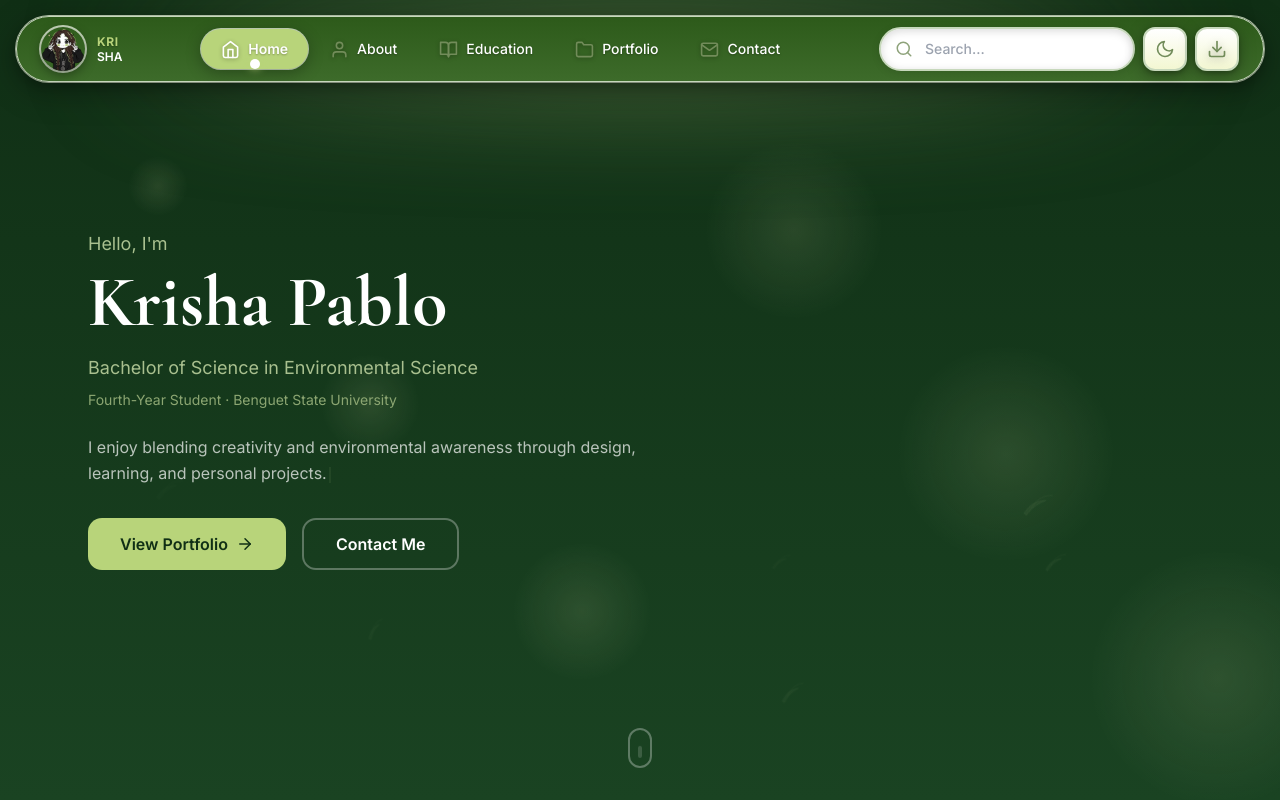
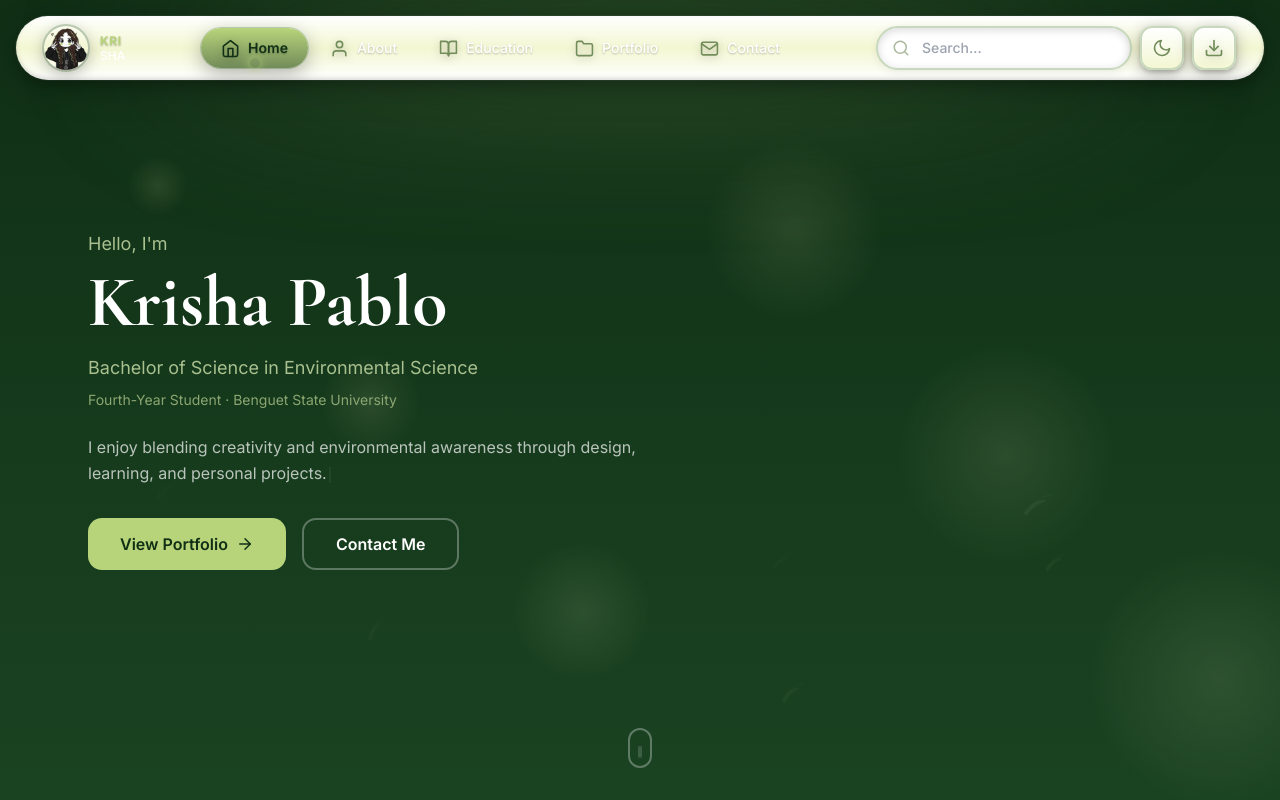
Before and after one commit to pablokrsh/Krisha-Online-Portfolio, a React (Vite) app: page / in a window 1280 px wide. Shown: the top 800 px of the page. Built offline with nearby package versions, Linux system fonts and the light colour scheme.

Commit message:
Navbar: darker green pill, better contrast, solid 3D buttons, glow behind pill, readable text/icons

```diff
--- a/src/components/Navbar.jsx
+++ b/src/components/Navbar.jsx
@@ -12,43 +12,41 @@ const navLinks = [
   { name: 'Contact', href: '/contact', icon: FiMail },
 ]
 
-const neoShadow = `
-  8px 8px 16px var(--neo-dark),
-  -8px -8px 16px var(--neo-light),
-  inset 4px 4px 8px var(--neo-light),
-  inset -4px -4px 8px var(--neo-dark)
-`
-
 const pillShadow = `
-  0 8px 32px rgba(0,0,0,0.35),
-  0 4px 12px rgba(0,0,0,0.2),
-  0 0 0 1px var(--border)
+  0 8px 32px rgba(0,0,0,0.25),
+  0 4px 12px rgba(0,0,0,0.18),
+  0 0 0 1px rgba(255,255,255,0.08)
 `
 
 const pillShadowHover = `
-  0 12px 40px rgba(0,0,0,0.4),
-  0 6px 16px rgba(0,0,0,0.25),
+  0 16px 48px rgba(0,0,0,0.35),
+  0 8px 24px rgba(0,0,0,0.22),
   0 0 0 1px var(--border)
 `
 
 const pillGlow = `
-  0 0 40px -4px var(--accent),
-  0 0 80px -12px var(--secondary)
+  0 0 60px -8px var(--accent),
+  0 0 100px -16px var(--secondary)
 `
 
 const buttonShadow = `
-  0 4px 16px rgba(0,0,0,0.35),
-  0 2px 4px rgba(0,0,0,0.2)
+  0 4px 16px rgba(0,0,0,0.3),
+  0 2px 4px rgba(0,0,0,0.18)
 `
 
 const buttonShadowHover = `
-  0 8px 24px rgba(0,0,0,0.4),
-  0 4px 8px rgba(0,0,0,0.25)
+  0 8px 24px rgba(0,0,0,0.35),
+  0 4px 8px rgba(0,0,0,0.2)
 `
 
 const buttonShadowPressed = `
-  0 2px 8px rgba(0,0,0,0.3),
-  inset 0 2px 4px rgba(0,0,0,0.2)
+  0 2px 8px rgba(0,0,0,0.25),
+  inset 0 2px 4px rgba(0,0,0,0.15)
+`
+
+const pillInnerShadow = `
+  inset 0 2px 4px rgba(255,255,255,0.15),
+  inset 0 -2px 4px rgba(0,0,0,0.15)
 `
 
 export default function Navbar() {
@@ -70,12 +68,12 @@ export default function Navbar() {
 
   return (
     <header className="fixed top-4 left-1/2 -translate-x-1/2 z-50 w-full px-4 transition-all duration-300">
-      {/* Glow behind pill - contained behind */}
+      {/* Subtle glow behind pill - lighter */}
       <div
-        className="absolute top-1/2 left-1/2 -translate-x-1/2 -translate-y-1/2 w-[90%] h-[140%] rounded-[4rem] pointer-events-none -z-10 opacity-60 transition-all duration-500"
+        className="absolute top-1/2 left-1/2 -translate-x-1/2 -translate-y-1/2 w-[90%] h-[140%] rounded-[4rem] pointer-events-none -z-10 opacity-40 transition-all duration-700"
         style={{
           background: 'radial-gradient(ellipse at center, var(--accent) 0%, var(--secondary) 50%, transparent 70%)',
-          filter: 'blur(60px)',
+          filter: 'blur(80px)',
         }}
       />
 
@@ -84,15 +82,25 @@ export default function Navbar() {
         aria-label="Main navigation"
         className="relative mx-auto flex items-center justify-between gap-4 rounded-[3rem] transition-all duration-500"
         style={{
-          background: 'var(--navbar-bg)',
+          background: 'linear-gradient(180deg, var(--surface) 0%, var(--surface-secondary) 50%, var(--surface) 100%)',
           backdropFilter: 'blur(20px)',
-          border: '1px solid var(--border)',
+          border: 'none',
           boxShadow: pillShadow,
-          padding: '0.625rem 1.5rem',
-          maxWidth: '1300px',
+          padding: '0.625rem 1.75rem',
+          maxWidth: '1400px',
           transform: 'translateZ(0)',
+          transformStyle: 'preserve-3d',
+          perspective: '1000px',
         }}
+        onMouseEnter={(e) => e.currentTarget.style.boxShadow = pillShadowHover}
+        onMouseLeave={(e) => e.currentTarget.style.boxShadow = pillShadow}
       >
+        {/* Inner 3D depth */}
+        <div
+          className="absolute inset-0 rounded-[3rem] pointer-events-none"
+          style={{ boxShadow: pillInnerShadow }}
+        />
+
         {/* Left: User Avatar */}
         <div className="flex items-center gap-3">
           <Link to="/" aria-label="Krisha Pablo - Home" className="relative flex-shrink-0">
@@ -103,7 +111,7 @@ export default function Navbar() {
               style={{
                 ringColor: 'var(--accent)',
                 objectFit: 'cover',
-                boxShadow: '0 4px 12px rgba(0,0,0,0.4), 0 0 0 2px var(--border)',
+                boxShadow: '0 4px 16px rgba(0,0,0,0.3), 0 0 0 2px var(--border)',
               }}
             />
             <span className="absolute inset-0 rounded-full transition-all duration-300" style={{
@@ -113,8 +121,8 @@ export default function Navbar() {
           </Link>
 
           <Link to="/" className="hidden sm:flex flex-col items-start leading-tight transition-colors duration-300" aria-label="Krisha Pablo - Home">
-            <span style={{ color: 'var(--accent)', fontSize: '0.75rem', fontWeight: 700, letterSpacing: '0.05em', textShadow: '0 1px 2px rgba(0,0,0,0.3)' }}>KRI</span>
-            <span style={{ color: 'var(--navbar-text)', fontSize: '0.75rem', fontWeight: 600 }}>SHA</span>
+            <span style={{ color: 'var(--accent)', fontSize: '0.75rem', fontWeight: '700', letterSpacing: '0.05em', textShadow: '0 1px 2px rgba(0,0,0,0.3)' }}>KRI</span>
+            <span style={{ color: 'var(--navbar-text)', fontSize: '0.75rem', fontWeight: '500' }}>SHA</span>
           </Link>
         </div>
 
@@ -130,24 +138,25 @@ export default function Navbar() {
                 aria-current={active ? 'page' : undefined}
                 className="relative flex items-center gap-2 px-5 py-2.5 rounded-[1.5rem] transition-all duration-300 group"
                 style={{
-                  color: active ? '#FFFFFF' : 'var(--navbar-text)',
-                  background: active ? 'var(--accent)' : 'transparent',
+                  color: active ? 'var(--text-white)' : 'var(--navbar-text)',
+                  background: active ? 'linear-gradient(180deg, var(--accent) 0%, var(--secondary) 100%)' : 'transparent',
                   fontWeight: active ? '600' : '500',
-                  textShadow: '0 1px 2px rgba(0,0,0,0.3)',
-                  boxShadow: active ? '0 4px 16px rgba(0,0,0,0.3), 0 0 0 1px var(--border)' : 'none',
+                  textShadow: '0 1px 2px rgba(0,0,0,0.25)',
+                  boxShadow: active ? '0 6px 20px rgba(0,0,0,0.3), 0 0 0 1px var(--border)' : 'none',
                   transition: 'all 0.3s cubic-bezier(.2,.8,.2,1)',
+                  transformStyle: 'preserve-3d',
                 }}
               >
                 <Icon
                   size={19}
                   className="transition-all duration-300 group-hover:scale-110"
-                  style={{ color: active ? '#FFFFFF' : 'var(--icon)', filter: 'drop-shadow(0 1px 2px rgba(0,0,0,0.3))' }}
+                  style={{ color: active ? 'var(--text-white)' : 'var(--icon)', filter: 'drop-shadow(0 2px 4px rgba(0,0,0,0.25))' }}
                 />
-                <span className="font-body text-sm hidden sm:inline" style={{ color: active ? '#FFFFFF' : 'var(--navbar-text)', fontWeight: active ? '600' : '500', textShadow: '0 1px 2px rgba(0,0,0,0.3)' }}>
+                <span className="font-body text-sm hidden sm:inline" style={{ color: active ? 'var(--text-white)' : 'var(--navbar-text)', fontWeight: active ? '600' : '500' }}>
                   {link.name}
                 </span>
                 {active && (
-                  <span className="absolute bottom-0 left-1/2 -translate-x-1/2 w-2.5 h-2.5 rounded-full" style={{ background: '#FFFFFF', boxShadow: '0 0 8px var(--accent)' }} />
+                  <span className="absolute bottom-0 left-1/2 -translate-x-1/2 w-2.5 h-2.5 rounded-full" style={{ background: 'var(--text-white)', boxShadow: '0 0 10px var(--accent)' }} />
                 )}
               </Link>
             )
@@ -159,7 +168,7 @@ export default function Navbar() {
           {/* Search Bar */}
           <div className="hidden lg:flex items-center">
             <div className="relative group">
-              <FiSearch size={18} className="absolute left-4 top-1/2 -translate-y-1/2 pointer-events-none transition-all duration-300" style={{ color: 'var(--icon)', opacity: '0.8' }} />
+              <FiSearch size={18} className="absolute left-4 top-1/2 -translate-y-1/2 pointer-events-none transition-all duration-300" style={{ color: 'var(--icon)', opacity: '0.6' }} />
               <input
                 type="search"
                 placeholder="Search..."
@@ -172,7 +181,7 @@ export default function Navbar() {
                   border: '2px solid var(--border)',
                   borderRadius: '9999px',
                   fontWeight: '500',
-                  boxShadow: 'inset 0 2px 8px rgba(0,0,0,0.15), 0 2px 8px rgba(0,0,0,0.1)',
+                  boxShadow: 'inset 0 2px 8px rgba(0,0,0,0.15), 0 2px 8px rgba(0,0,0,0.08)',
                   transition: 'all 0.3s cubic-bezier(.2,.8,.2,1)',
                 }}
                 placeholder="Search..."
@@ -189,7 +198,7 @@ export default function Navbar() {
             style={{
               background: 'linear-gradient(180deg, var(--surface) 0%, var(--surface-secondary) 100%)',
               border: '2px solid var(--border)',
-              boxShadow: '0 4px 16px rgba(0,0,0,0.35), 0 2px 4px rgba(0,0,0,0.2)',
+              boxShadow: '0 4px 16px rgba(0,0,0,0.3), 0 2px 4px rgba(0,0,0,0.18)',
               color: 'var(--icon)',
               transformStyle: 'preserve-3d',
             }}
@@ -197,7 +206,7 @@ export default function Navbar() {
             <span className="relative z-10 transition-all duration-300" style={{
               transform: theme === 'light' ? 'rotate(0deg) scale(1)' : 'rotate(180deg) scale(1)',
               color: 'var(--icon)',
-              textShadow: '0 2px 4px rgba(0,0,0,0.3)',
+              textShadow: '0 2px 4px rgba(0,0,0,0.2)',
             }}>
               {theme === 'light' ? <FiMoon size={20} /> : <FiSun size={20} />}
             </span>
@@ -216,13 +225,13 @@ export default function Navbar() {
             style={{
               background: 'linear-gradient(180deg, var(--surface) 0%, var(--surface-secondary) 100%)',
               border: '2px solid var(--border)',
-              boxShadow: '0 4px 16px rgba(0,0,0,0.35), 0 2px 4px rgba(0,0,0,0.2)',
+              boxShadow: '0 4px 16px rgba(0,0,0,0.3), 0 2px 4px rgba(0,0,0,0.18)',
               color: 'var(--icon)',
               transformStyle: 'preserve-3d',
             }}
             aria-label="Download CV"
           >
-            <FiDownload size={20} className="relative z-10 transition-all duration-300 group-hover:scale-110 group-hover:-translate-y-1" style={{ filter: 'drop-shadow(0 2px 4px rgba(0,0,0,0.3))' }} />
+            <FiDownload size={20} className="relative z-10 transition-all duration-300 group-hover:scale-110 group-hover:-translate-y-1" style={{ filter: 'drop-shadow(0 2px 4px rgba(0,0,0,0.2))' }} />
             <span className="absolute inset-0 rounded-xl opacity-0 group-hover:opacity-100 transition-opacity duration-300" style={{
               background: 'linear-gradient(180deg, var(--accent), var(--secondary))',
             }} />
@@ -247,7 +256,7 @@ export default function Navbar() {
             style={{
               background: 'linear-gradient(180deg, var(--surface) 0%, var(--surface-secondary) 100%)',
               border: '2px solid var(--border)',
-              boxShadow: '0 4px 16px rgba(0,0,0,0.35), 0 2px 4px rgba(0,0,0,0.2)',
+              boxShadow: '0 4px 16px rgba(0,0,0,0.3), 0 2px 4px rgba(0,0,0,0.18)',
               color: 'var(--icon)',
             }}
           >
@@ -319,7 +328,7 @@ export default function Navbar() {
                 style={{
                   background: 'linear-gradient(145deg, var(--surface-secondary), var(--surface))',
                   border: '1px solid var(--border)',
-                  boxShadow: neoShadow,
+                  boxShadow: '0 4px 16px rgba(0,0,0,0.2), 0 2px 4px rgba(0,0,0,0.1)',
                   color: 'var(--icon)',
                 }}
               >
@@ -332,7 +341,7 @@ export default function Navbar() {
                 style={{
                   background: 'linear-gradient(145deg, var(--surface-secondary), var(--surface))',
                   border: '1px solid var(--border)',
-                  boxShadow: neoShadow,
+                  boxShadow: '0 4px 16px rgba(0,0,0,0.2), 0 2px 4px rgba(0,0,0,0.1)',
                   color: 'var(--icon)',
                 }}
                 aria-label="Download CV"
```
